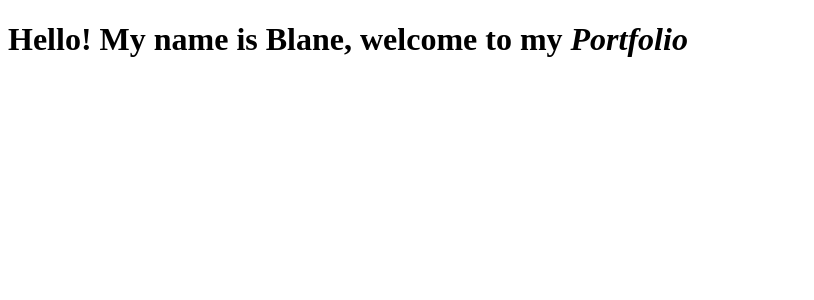
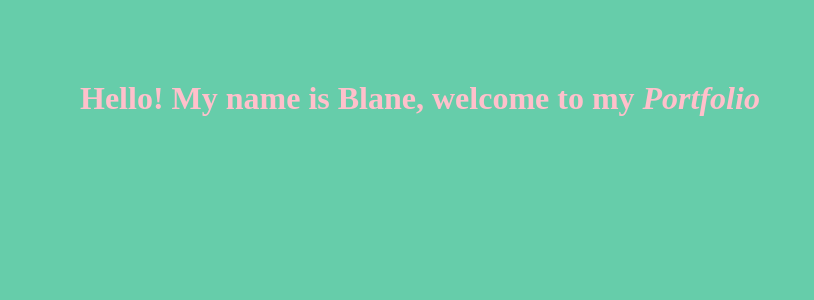
Before and after one commit to bddowningjennings-dev/codingdojo_platform, a Flask app: page / in a window 1280 px wide. Shown: the top 300 px of the page, without its empty margins (0-814 px from the left). Run offline with Flask 2, Linux system fonts and the light colour scheme.

Commit message:
for vscode

```diff
--- /dev/null
+++ b/Python/python_stack/myEnvironments/portfolio/static/styles/style.css
@@ -0,0 +1,13 @@
+* {
+  padding: 0;
+  margin: 0;
+}
+body {
+  background-color: mediumaquamarine;
+  color: green;
+}
+h1 {
+  padding: 80px;
+  background-color: mediumaquamarine;
+  color: pink;
+}
--- a/Python/python_stack/myEnvironments/portfolio/templates/index.html
+++ b/Python/python_stack/myEnvironments/portfolio/templates/index.html
@@ -9,6 +9,7 @@
     <title>Portfolio</title>
     <meta name="description" content="">
     <meta name="viewport" content="width=device-width, initial-scale=1">
+    <link rel="stylesheet" href="{{ url_for('static', filename='styles/style.css') }}">
   </head>
   <body>
     <!--[if lt IE 7]>
```
Also changed, not shown: Python/python_stack/myEnvironments/whatsamahname/server.py (added).
